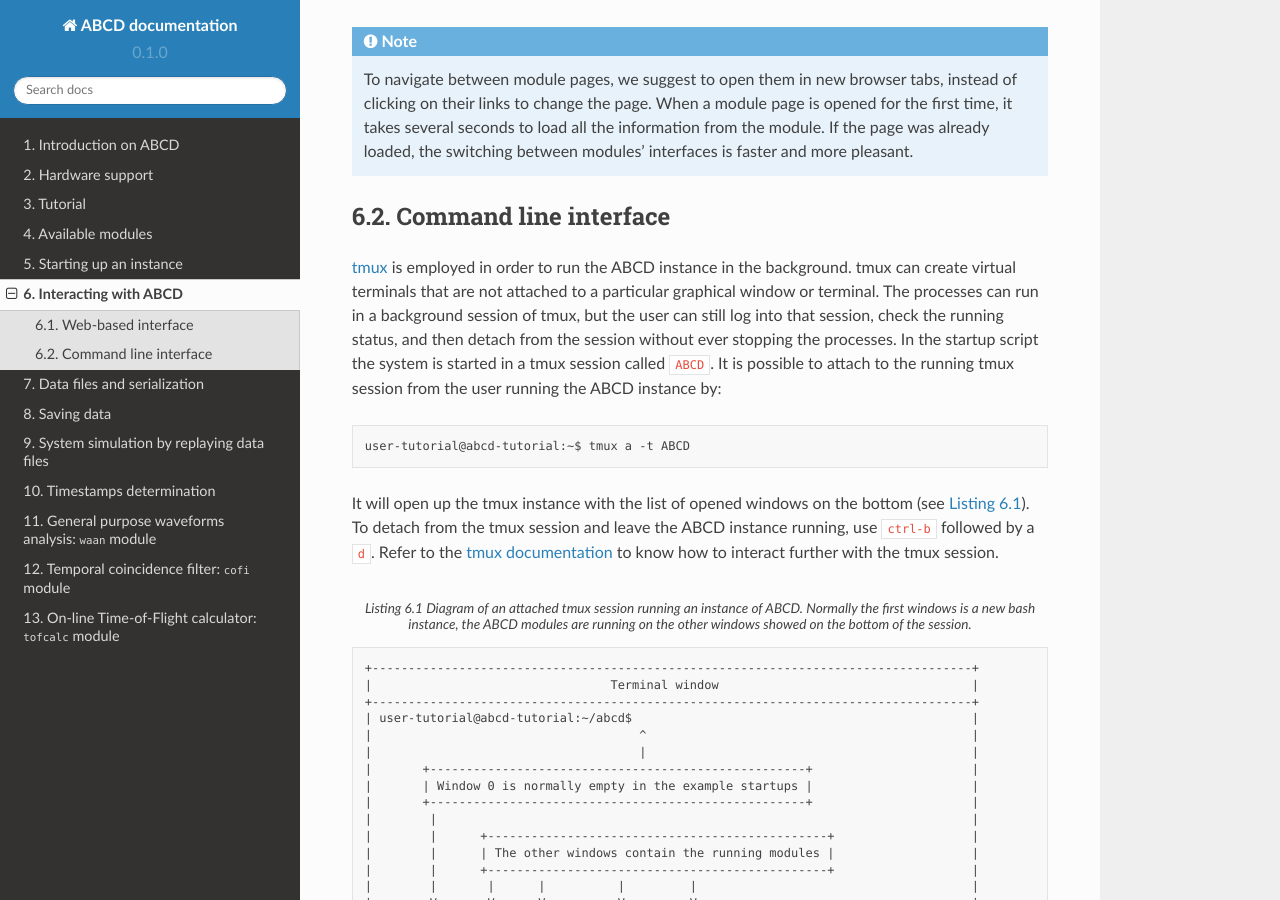
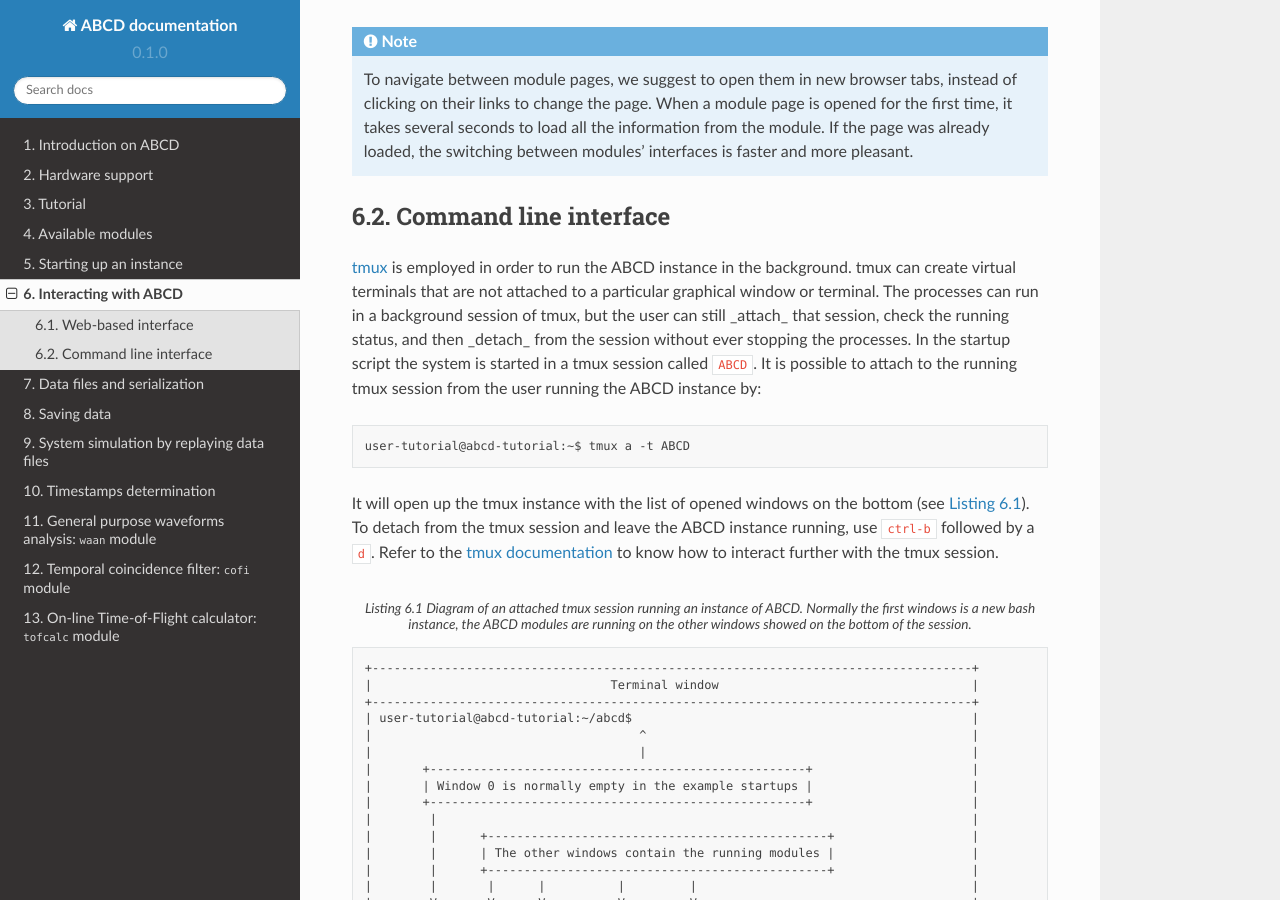
Before and after one commit to cl-fontana/abcd-docs, a Sphinx documentation site: the page built from docs/source/interacting.rst, in a window 1280 px wide and 900 px high, scrolled down 872 px. Built offline with Sphinx 7.4.7 and the Read the Docs theme 2.0.0, drawn with Linux system fonts in a browser that asks for light colours.

Commit message:
Using the proper terms

```diff
--- a/docs/source/interacting.rst
+++ b/docs/source/interacting.rst
@@ -32,7 +32,7 @@ Command line interface
 
 `tmux <http://tmux.github.io/>`_ is employed in order to run the ABCD instance in the background.
 tmux can create virtual terminals that are not attached to a particular graphical window or terminal.
-The processes can run in a background session of tmux, but the user can still log into that session, check the running status, and then detach from the session without ever stopping the processes.
+The processes can run in a background session of tmux, but the user can still _attach_ that session, check the running status, and then _detach_ from the session without ever stopping the processes.
 In the startup script the system is started in a tmux session called ``ABCD``.
 It is possible to attach to the running tmux session from the user running the ABCD instance by::
 
```
